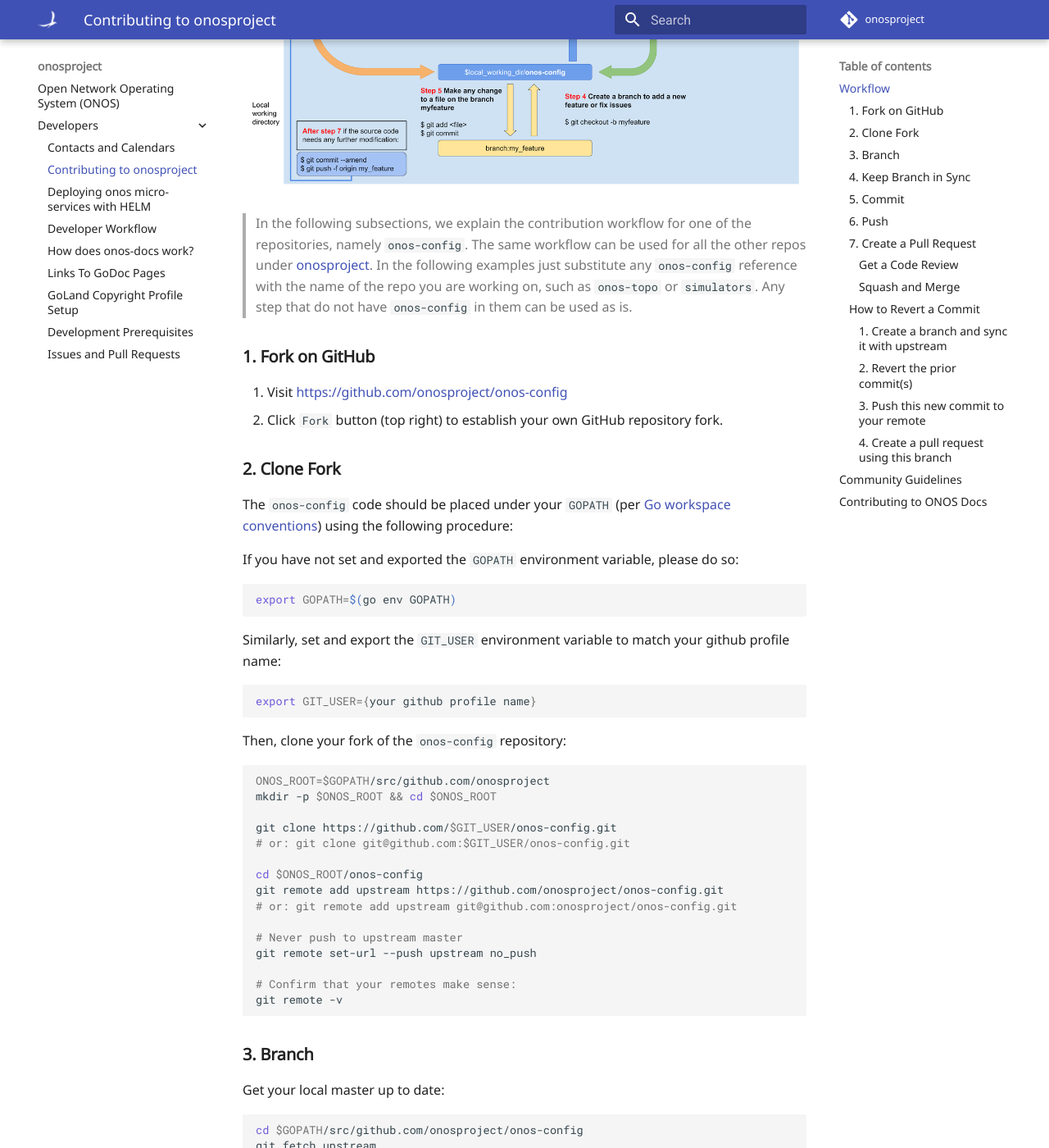
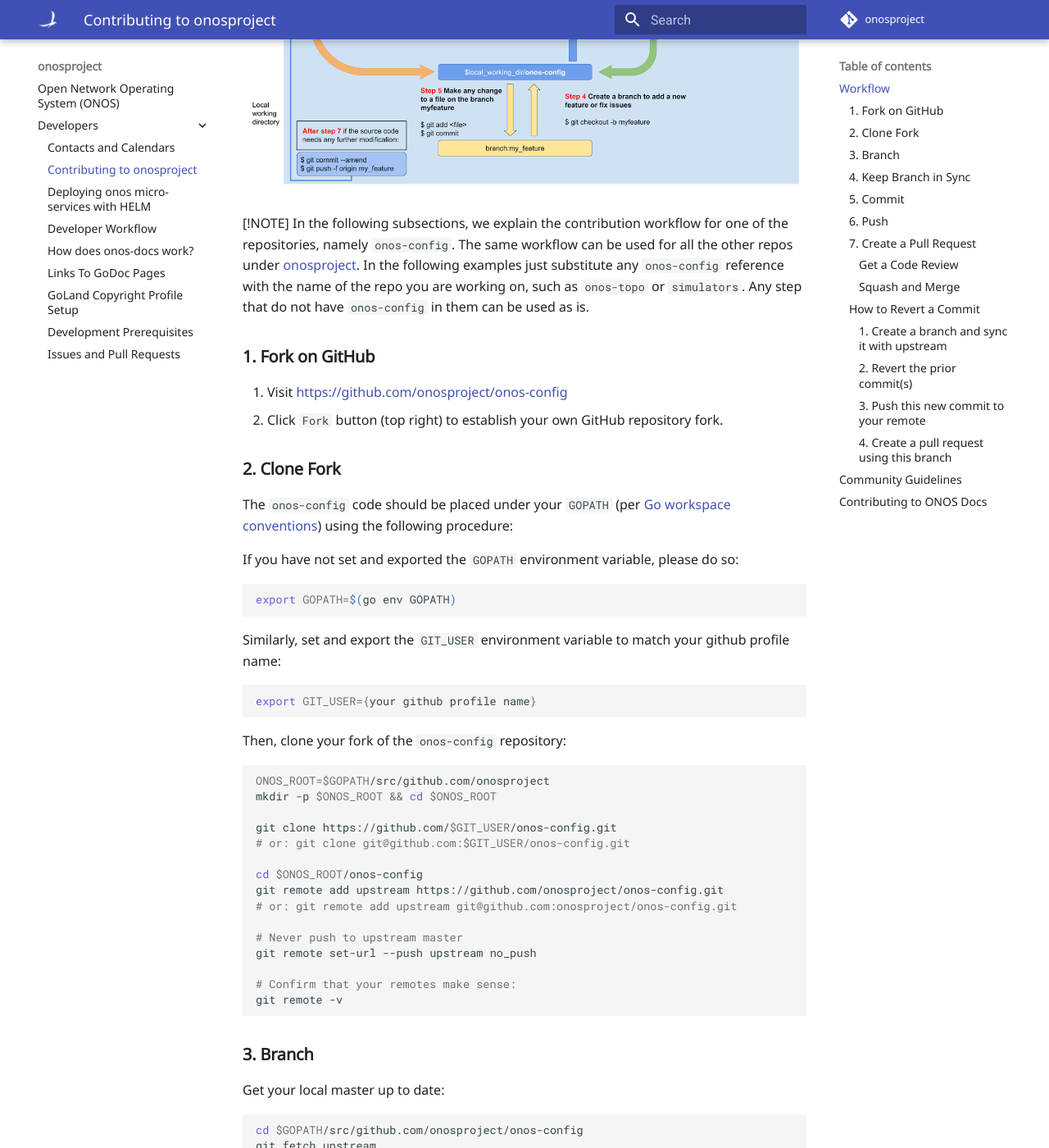
Before and after one commit to onosproject/onos-docs, an MkDocs documentation site: the page built from docs/content/developers/contributing.md, in a window 1280 px wide and 1400 px high, scrolled down 603 px. Shown: the whole window at 82% size. Built offline with MkDocs 1.6.1 and Material for MkDocs 9.7.7, drawn with Linux system fonts in a browser that asks for light colours.

Commit message:
Revert "Minor theme improvements-add new css styles"
This reverts commit 01b9f03973bf81cee5b7d71cdf5340c357e6906d.

````diff
--- a/docs/content/developers/contributing.md
+++ b/docs/content/developers/contributing.md
@@ -12,8 +12,9 @@ required to establish such a Fork and to create a Pull Request.
 
 ![Git workflow](../images/contributing_workflow.png)
 
->In the following subsections, we explain the contribution workflow for one of the repositories, namely `onos-config`. The same workflow can be used for all the other repos under [onosproject](https://github.com/onosproject).
->In the following examples just substitute any `onos-config` reference with the name of the repo you are working on, such as `onos-topo` or `simulators`. Any step that do not have `onos-config` in them can be used as is.
+[!NOTE]
+In the following subsections, we explain the contribution workflow for one of the repositories, namely `onos-config`. The same workflow can be used for all the other repos under [onosproject](https://github.com/onosproject).
+In the following examples just substitute any `onos-config` reference with the name of the repo you are working on, such as `onos-topo` or `simulators`. Any step that do not have `onos-config` in them can be used as is.
 
 ### 1. Fork on GitHub
 
@@ -29,19 +30,19 @@ using the following procedure:
 
 If you have not set and exported the `GOPATH` environment variable, please do so:
 
-```bash
+```sh
 export GOPATH=$(go env GOPATH)
 ```
 
 Similarly, set and export the `GIT_USER` environment variable to match your github profile name:
 
-```bash
+```sh
 export GIT_USER={your github profile name}
 ```
 
 Then, clone your fork of the `onos-config` repository:
 
-```bash
+```sh
 ONOS_ROOT=$GOPATH/src/github.com/onosproject
 mkdir -p $ONOS_ROOT && cd $ONOS_ROOT
 
@@ -63,7 +64,7 @@ git remote -v
 
 Get your local master up to date:
 
-```bash
+```sh
 cd $GOPATH/src/github.com/onosproject/onos-config
 git fetch upstream
 git checkout master
@@ -81,7 +82,7 @@ Then edit code on the `myfeature` branch.
 
 While on your _myfeature_ branch
 
-```bash
+```sh
 git fetch upstream
 git rebase upstream/master
 ```
@@ -96,7 +97,7 @@ and useful (see below). You can also consider changing your `.git/config` file v
 
 Commit your changes.
 
-```bash
+```sh
 git commit
 ```
 
@@ -110,7 +111,7 @@ will be merged with a _squash and commit_ strategy, thus showing as only one com
 When ready to review (or just to establish an offsite backup or your work),
 push your branch to your fork on `github.com`:
 
-```bash
+```sh
 git push origin myfeature
 ```
 
@@ -156,7 +157,7 @@ A nifty way to manage the commits in your PR is to do an [interactive
 rebase](https://git-scm.com/book/en/v2/Git-Tools-Rewriting-History),
 which will let you tell git what to do with every commit:
 
-```bash
+```sh
 git fetch upstream
 git rebase -i upstream/master
 ```
@@ -175,7 +176,7 @@ will create the PR branch inside the main repository rather than inside your for
 
 #### 1. Create a branch and sync it with upstream
 
-```bash
+```sh
 # create a branch
 git checkout -b myrevert
 
@@ -188,14 +189,14 @@ git rebase upstream/master
 
 If the commit you wish to revert it a merge commit, run this:
 
-```bash
+```sh
 # SHA is the hash of the merge commit you wish to revert
 git revert -m 1 SHA
 ```
 
 If it is a single commit, then run the following:
 
-```bash
+```sh
 # SHA is the hash of the single commit you wish to revert
 git revert SHA
 ```
@@ -204,7 +205,7 @@ The above will create a new commit reverting the changes.
 
 #### 3. Push this new commit to your remote
 
-```bash
+```sh
 git push ${your_remote_name} myrevert
 ```
 
--- a/docs/content/styles/css/extra.css
+++ b/docs/content/styles/css/extra.css
@@ -70,18 +70,3 @@ p.subtitle {
     margin: 0 4px 0.25em -20px;
     vertical-align: middle;
 }
-
-/* Custom styles to override MkDocs defaults and enhance theme */
-
-/* Unordered list <ul> symbols:
- * - level 2 is hollow circle
- * - level 3 is filled square
- * - ul default is filled disc (bullet)
- */
-article ul ul {
-    list-style-type:  circle !important;
-}
-
-article ul ul ul {
-    list-style-type:  square !important;
-}
````
